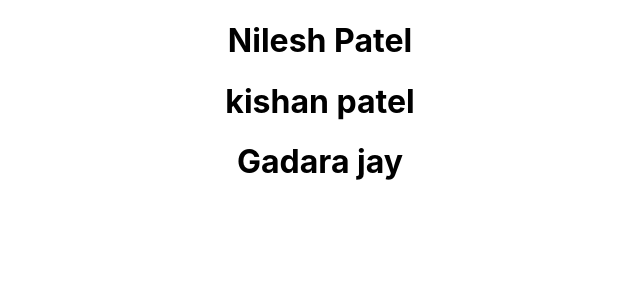
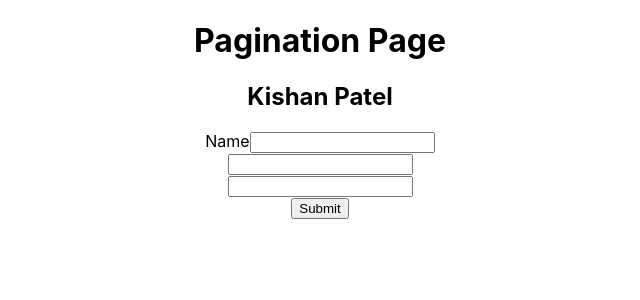
Before and after one commit to kano108/new_pro, a React (Create React App) app: page / in a window 1280 px wide. Shown: the top 300 px of the page, without its empty margins (320-960 px from the left). Built offline with nearby package versions, Linux system fonts and the light colour scheme.

Commit message:
name add

```diff
--- a/src/App.js
+++ b/src/App.js
@@ -1,12 +1,32 @@
-import logo from './logo.svg';
-import './App.css';
+import "./App.css";
+import { useState } from "react";
 
 function App() {
+ const [input , setInput] = useState()
+
+const addItem =(e)=>{
+  e.preventDefault();
+  console.log("Kishan Patel ");
+}
+
   return (
     <div className="App">
-      <h1>Nilesh Patel</h1>
-      <h1>kishan patel </h1>
-      <h1>Gadara jay</h1>
+      <h1>Pagination Page</h1>
+      <h2>Kishan Patel </h2>
+
+      <label>Name</label>
+      <input type="text" value={input} onChange={(e)=>setInput(e.target.value)} />
+      <br/>
+      <label></label>
+      <input type="text" />
+      <br/>
+      <input type="text" />
+      <br/>
+      <button type="button" onClick={(e)=>addItem(e)}>Submit</button>
+      {/* <label>1</label>
+      <label>2</label>
+      <label>3</label>
+      <label>4</label> */}
     </div>
   );
 }
```
